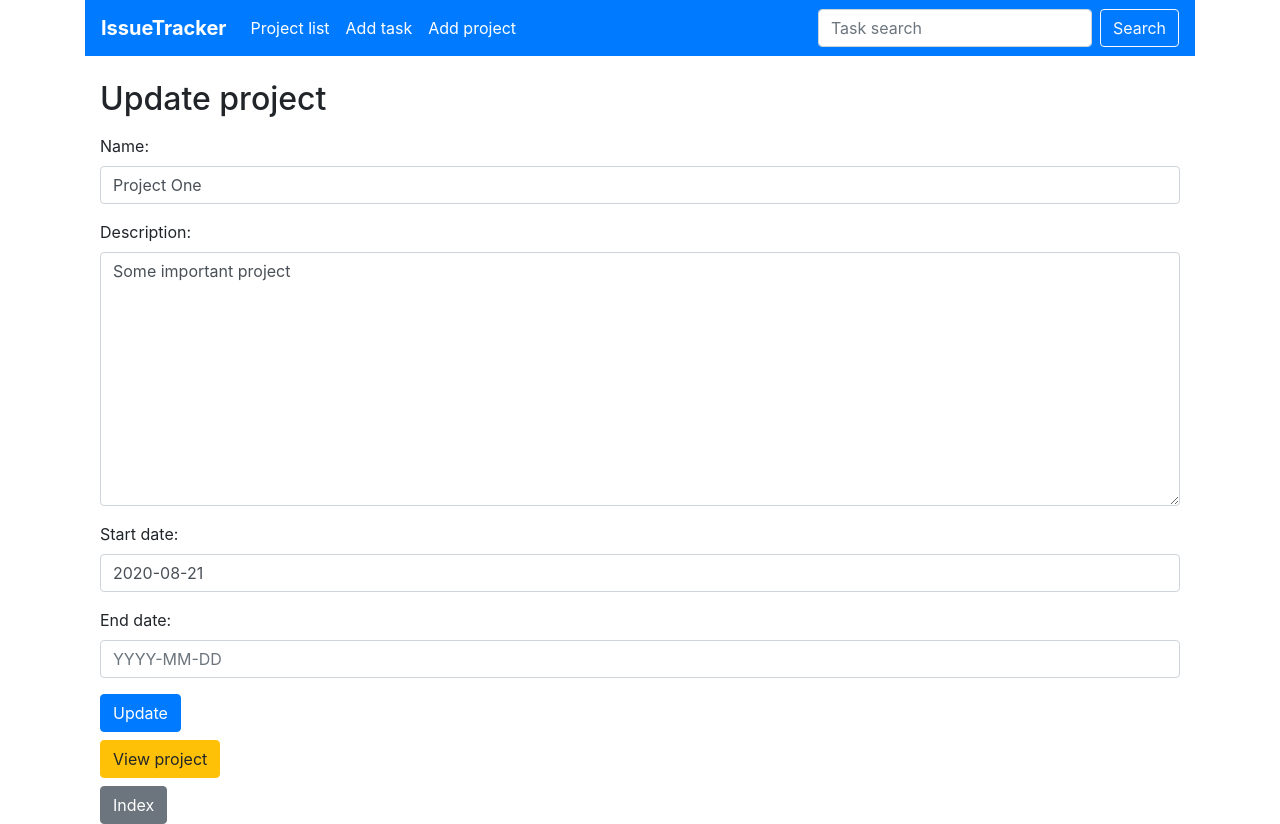
After one commit to ihinion/homework_49, a Django app: page /project/1/update/ in a window 1280 px wide. The commit adds this page. Run offline with Django 3.2, Linux system fonts and the light colour scheme; data comes from the database, SQL or seed files in the repository; some libraries are stand-ins or nearby versions.

Commit message:
Created ProjectUpdateView, project/update.html, added path in urls.py and links for updating to project_list.html and project_card.html

```diff
--- a/source/main/urls.py
+++ b/source/main/urls.py
@@ -16,7 +16,7 @@ Including another URLconf
 from django.contrib import admin
 from django.urls import path
 from webapp.views import IndexView, TaskView, TaskCreateView, TaskUpdateView, TaskDeleteView, ProjectListView, \
-    ProjectView, ProjectCreateView, ProjectTaskCreateView
+    ProjectView, ProjectCreateView, ProjectTaskCreateView, ProjectUpdateView
 
 urlpatterns = [
     path('admin/', admin.site.urls),
@@ -29,5 +29,6 @@ urlpatterns = [
     path('project/<int:pk>/', ProjectView.as_view(), name='project_view'),
     path('project/create/', ProjectCreateView.as_view(), name='project_create'),
     path('project/<int:pk>/tasks/add/', ProjectTaskCreateView.as_view(),
-         name='project_task_add')
+         name='project_task_add'),
+    path('project/<int:pk>/update/', ProjectUpdateView.as_view(), name='project_update')
 ]
--- a/source/webapp/templates/partial/project_card.html
+++ b/source/webapp/templates/partial/project_card.html
@@ -7,6 +7,7 @@
         <p class="text-justify"><b>Ended: {% if project.end_date is not None %}{{ project.end_date }}{% endif %} </b> <br>
         <form class="form-inline">
             <a class="btn btn-primary btn-sm mr-3" href="{% url 'project_task_add' project.pk %}" role="button">Add task</a>
+            <a class="btn btn-info btn-sm mr-3" href="{% url 'project_update' project.pk %}" role="button">Update</a>
         </form>
     </div>
 </div>
--- a/source/webapp/templates/project/project_list.html
+++ b/source/webapp/templates/project/project_list.html
@@ -13,6 +13,7 @@
                 <p class="text-justify"><b>Description:</b> {{ project.description }}  <br>
                 <form class="form-inline">
                     <a class="btn btn-primary btn-sm mr-3" href="{% url 'project_view' project.pk %}" role="button">View</a>
+                    <a class="btn btn-info btn-sm mr-3" href="{% url 'project_update' project.pk %}" role="button">Update</a>
                 </form>
             </div>
         </div>
--- /dev/null
+++ b/source/webapp/templates/project/update.html
@@ -0,0 +1,11 @@
+{% extends 'base.html' %}
+{% block title %}Update project{% endblock %}
+{% block content %}
+<div class="container">
+    <h2 class="my-3">Update project</h2>
+        {% url "project_update" pk=project.pk as action_url %}
+        {% include 'partial/form.html' with action_url=action_url form_method='post' button_text='Update' %}
+        <a class="btn btn-warning mt-2" href="{% url 'project_view' project.pk %}" role="button">View project</a><br>
+        <a class="btn btn-secondary mt-2" href="{% url 'index' %}" role="button">Index</a>
+</div>
+{% endblock %}
--- a/source/webapp/views/project_views.py
+++ b/source/webapp/views/project_views.py
@@ -1,7 +1,7 @@
 from urllib.parse import urlencode
 from django.db.models import Q
 from django.shortcuts import get_object_or_404, render, redirect, reverse
-from django.views.generic import TemplateView, FormView, ListView, DetailView, CreateView
+from django.views.generic import TemplateView, FormView, ListView, DetailView, CreateView, UpdateView, DeleteView
 from webapp.models import Task, Project
 from webapp.forms import TaskForm, SearchForm, ProjectForm
 
@@ -52,3 +52,12 @@ class ProjectCreateView(CreateView):
 
     def get_success_url(self):
         return reverse('project_view', kwargs={'pk': self.object.pk})
+
+
+class ProjectUpdateView(UpdateView):
+    template_name = 'project/update.html'
+    form_class = ProjectForm
+    model = Project
+
+    def get_success_url(self):
+        return reverse('project_view', kwargs={'pk': self.object.pk})
```
